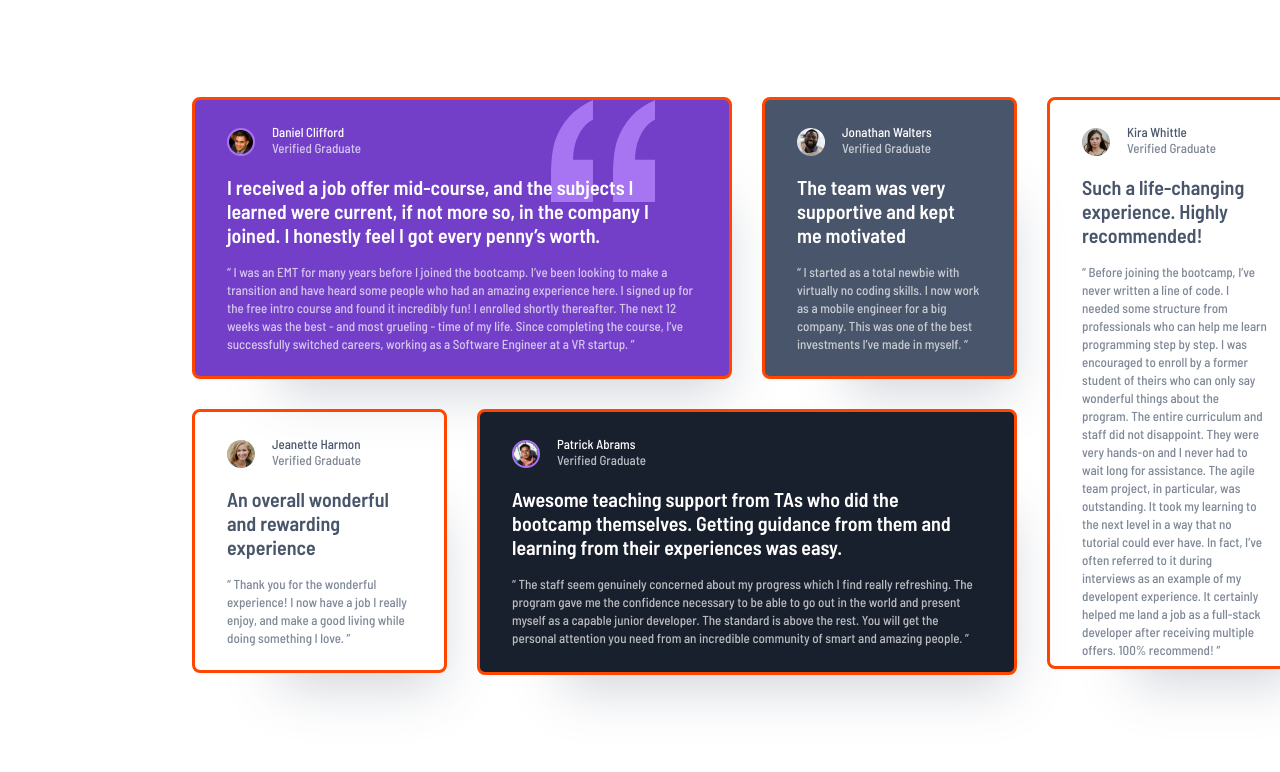
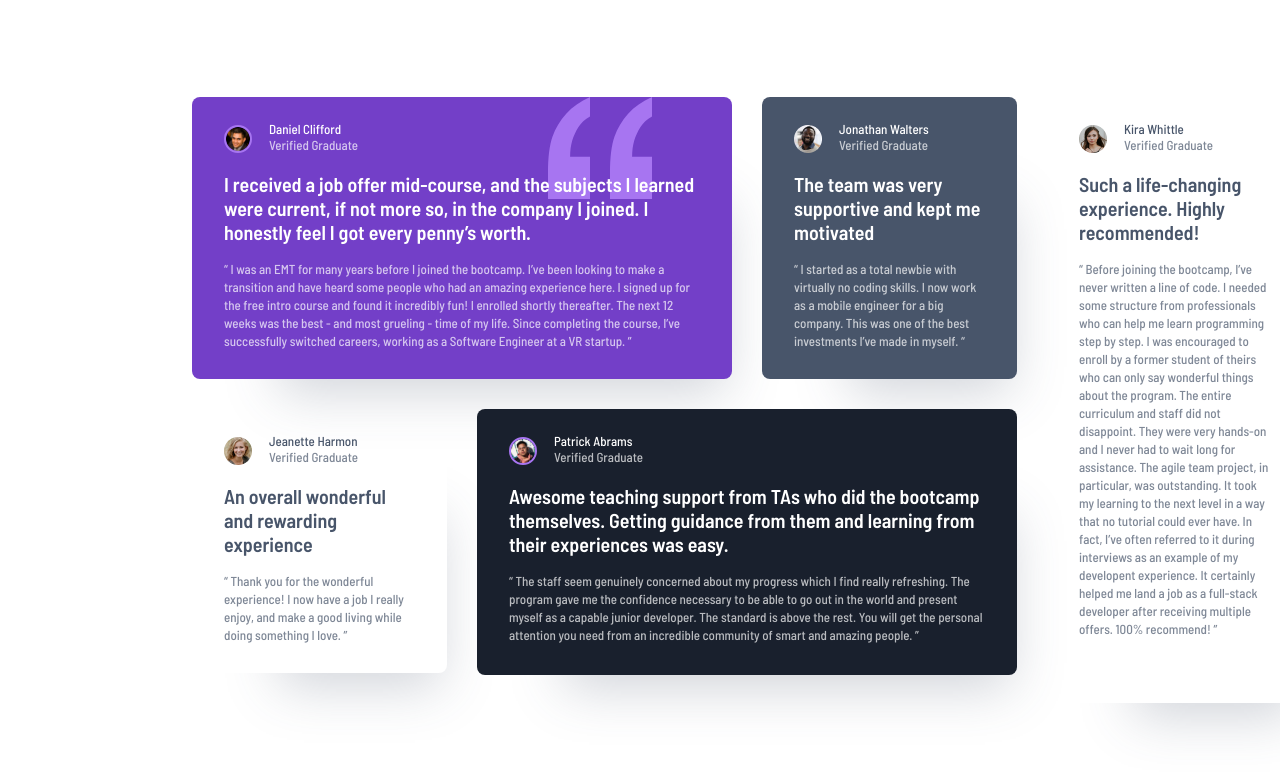
Before and after one commit to rasuljonrahmonov/DISPLAY-GRID, a plain HTML site: page index.html in a window 1280 px wide. Shown: the top 772 px of the page. Drawn offline with Linux system fonts and the light colour scheme.

Commit message:
border delete

```diff
--- a/css/style.css
+++ b/css/style.css
@@ -91,7 +91,6 @@ body {
 
 .items {
     padding: 15px;
-    border: 3px solid orangered;
     padding: 26px 32px 32px;
     border-radius: 8px;
     box-shadow:  40px 60px 50px -47px rgba(72, 85, 106, 0.25);
@@ -115,7 +114,7 @@ body {
 .item-1 {
     grid-column: 1/3;
     background-color: rgba(115, 63, 200, 1);
-    background-image: url(../images/“.svg);
+    background-image: url('../images/“.svg');
     background-repeat:no-repeat ;
     background-position: 356px 0px;
 
@@ -132,7 +131,7 @@ body {
 .item-3 {
     grid-column: 4/5;
     grid-row: 1/4;
-    height: 572px;
+    /* height: 572px; */
 
 }
 .items-title-tree{
```
